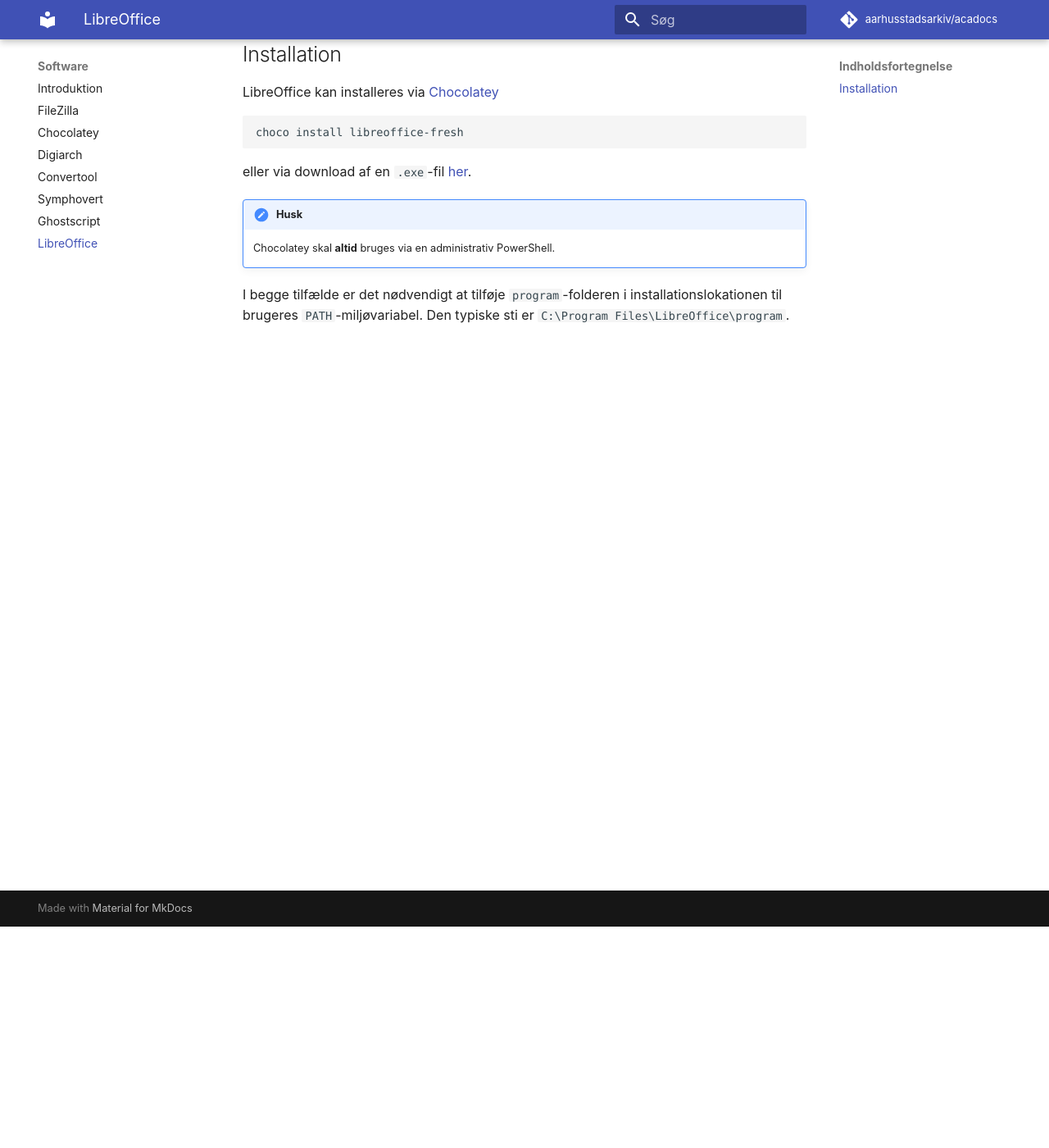
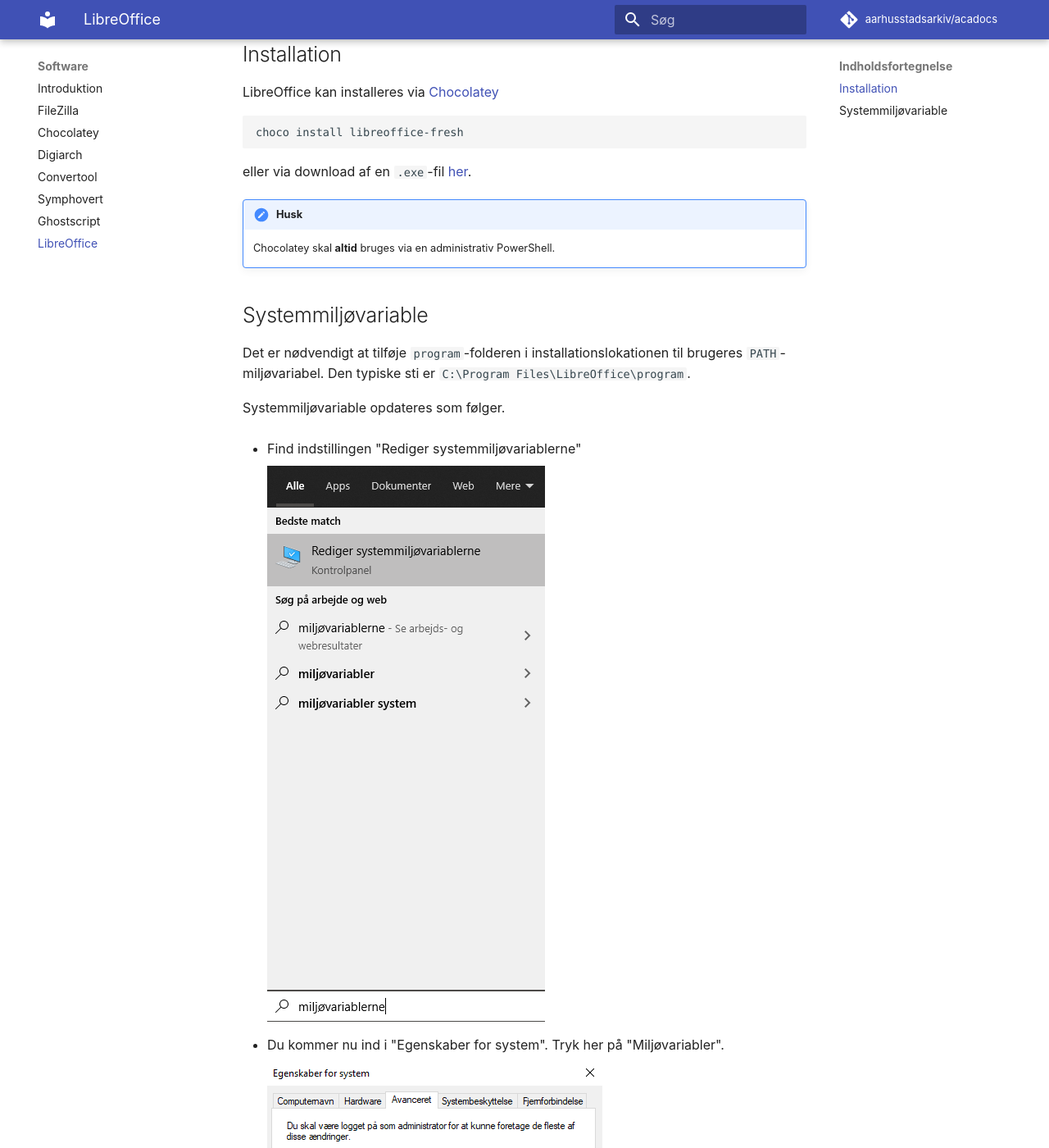
Before and after one commit to aarhusstadsarkiv/acadocs, an MkDocs documentation site: the page built from docs/software/libreoffice.md, in a window 1280 px wide and 1400 px high, scrolled down 270 px. Shown: the whole window at 82% size. Built offline with MkDocs 1.6.1 and Material for MkDocs 9.7.7, drawn with Linux system fonts in a browser that asks for light colours; comment, search, counter and statistics services are not loaded; some of the changed text lies outside the part shown.

Commit message:
Add PATH instructions to LibreOffice docs Closes #49

```diff
--- a/docs/software/libreoffice.md
+++ b/docs/software/libreoffice.md
@@ -12,5 +12,25 @@
 !!! attention "Husk"
     Chocolatey skal **altid** bruges via en administrativ PowerShell.
 
+## Systemmiljøvariable
 
-I begge tilfælde er det nødvendigt at tilføje `program`-folderen i installationslokationen til brugeres `PATH`-miljøvariabel. Den typiske sti er `C:\Program Files\LibreOffice\program`.
+Det er nødvendigt at tilføje `program`-folderen i installationslokationen til brugeres `PATH`-miljøvariabel. Den typiske sti er `C:\Program Files\LibreOffice\program`.
+
+
+Systemmiljøvariable opdateres som følger.
+
+- Find indstillingen "Rediger systemmiljøvariablerne"
+
+    ![Rediger systemmiljøvariablerne](../img/find_env.png)
+
+- Du kommer nu ind i "Egenskaber for system". Tryk her på "Miljøvariabler".
+
+    ![Egenskaber for system](../img/sys_attr.png)
+
+- Find `Path` i miljøvariabler og tryk "rediger".
+
+   ![Miljøvariabler](../img/env_vars.png)
+
+- Tryk på "Ny" og tilføj den ønskede sti.
+
+    ![Ny miljøvariabel](../img/new_env_var.png)
```
